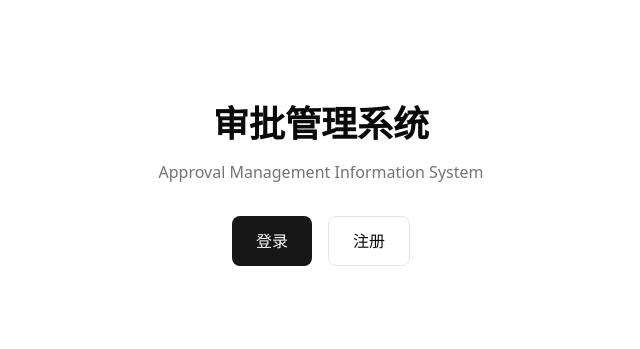
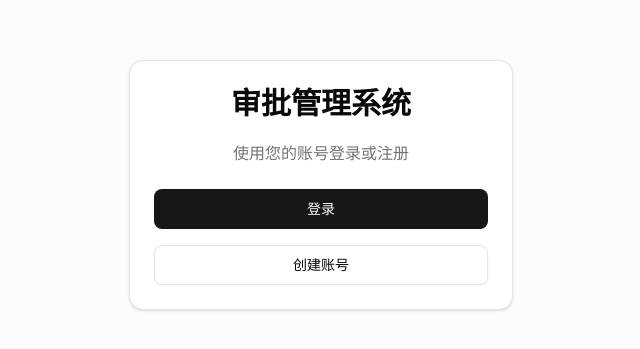
Before and after one commit to Themaoqiu/Approval-MIS, a Next.js app: page / in a window 1280 px wide. Shown: the part 215-564 px from the top of the page, without its empty margins (319-959 px from the left). Built offline with nearby package versions, Linux system fonts and the light colour scheme.

Commit message:
feat: some UI

```diff
--- a/app/page.tsx
+++ b/app/page.tsx
@@ -1,30 +1,41 @@
 "use client";
 
 import { useRouter } from "next/navigation";
+import { Button } from "@/components/ui/button";
+import { Card, CardContent, CardDescription, CardHeader, CardTitle } from "@/components/ui/card";
 
 export default function HomePage() {
   const router = useRouter();
 
   return (
-    <div className="flex min-h-screen items-center justify-center">
-      <div className="text-center">
-        <h1 className="text-4xl font-bold mb-4">审批管理系统</h1>
-        <p className="text-muted-foreground mb-8">Approval Management Information System</p>
-        <div className="flex gap-4 justify-center">
-          <button
-            onClick={() => router.push("/sign-in")}
-            className="px-6 py-3 bg-primary text-primary-foreground rounded-md hover:bg-primary/90"
-          >
-            登录
-          </button>
-          <button
-            onClick={() => router.push("/sign-up")}
-            className="px-6 py-3 border border-input rounded-md hover:bg-accent"
-          >
-            注册
-          </button>
-        </div>
+    <div className="flex min-h-screen items-center justify-center bg-muted/30">
+      <div className="w-full max-w-md p-8">
+        <Card className="w-full border shadow-sm">
+          <CardHeader className="space-y-3 text-center">
+            <CardTitle className="text-3xl font-bold">审批管理系统</CardTitle>
+            <CardDescription className="text-base">
+              使用您的账号登录或注册
+            </CardDescription>
+          </CardHeader>
+          <CardContent className="space-y-4">
+            <Button
+              className="w-full"
+              size="lg"
+              onClick={() => router.push("/sign-in")}
+            >
+              登录
+            </Button>
+            <Button
+              className="w-full"
+              size="lg"
+              variant="outline"
+              onClick={() => router.push("/sign-up")}
+            >
+              创建账号
+            </Button>
+          </CardContent>
+        </Card>
       </div>
     </div>
-  )
+  );
 }
```
Also changed, not shown: 1 other file (tests, documents, lock files or other folders).
